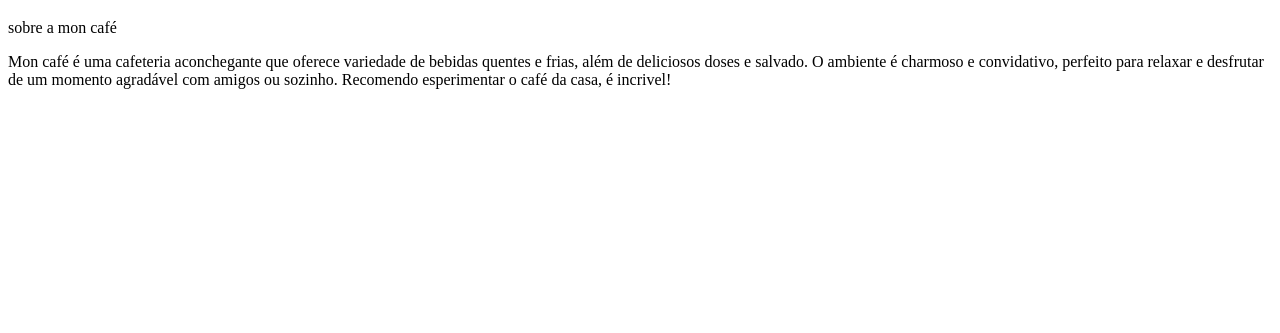
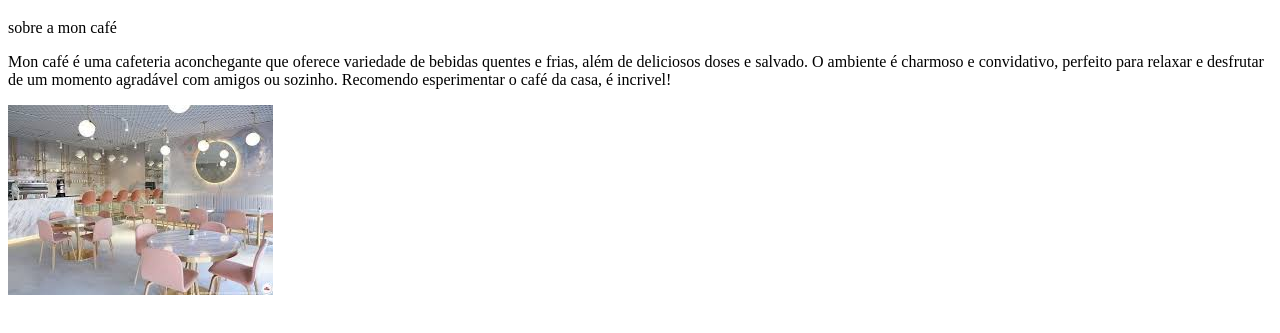
Before and after one commit to hemelyriberoaguiar/projeto, a plain HTML site: page index.html in a window 1280 px wide. Shown: the part 61-394 px from the top of the page. Drawn offline with Linux system fonts and the light colour scheme.

Commit message:
Add files via upload

```diff
--- a/index.html
+++ b/index.html
@@ -14,6 +14,9 @@
     O ambiente é charmoso e convidativo, perfeito para relaxar e desfrutar de um momento agradável com amigos ou sozinho. Recomendo esperimentar o café da casa,
 é incrivel!</p>
 
+<img src="images.jpeg" alt="cafeteria com cadeiras rosas"
+
+
 
 </body>
 </html>
```
